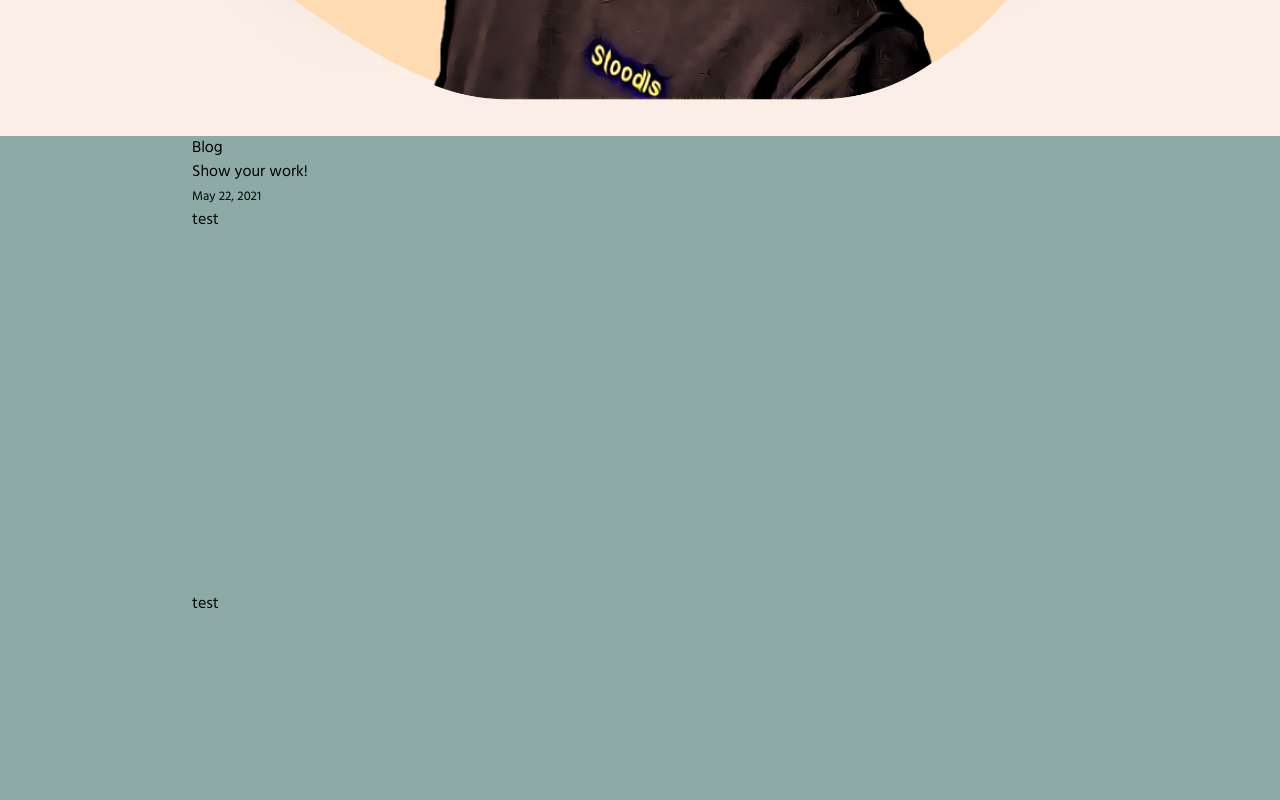
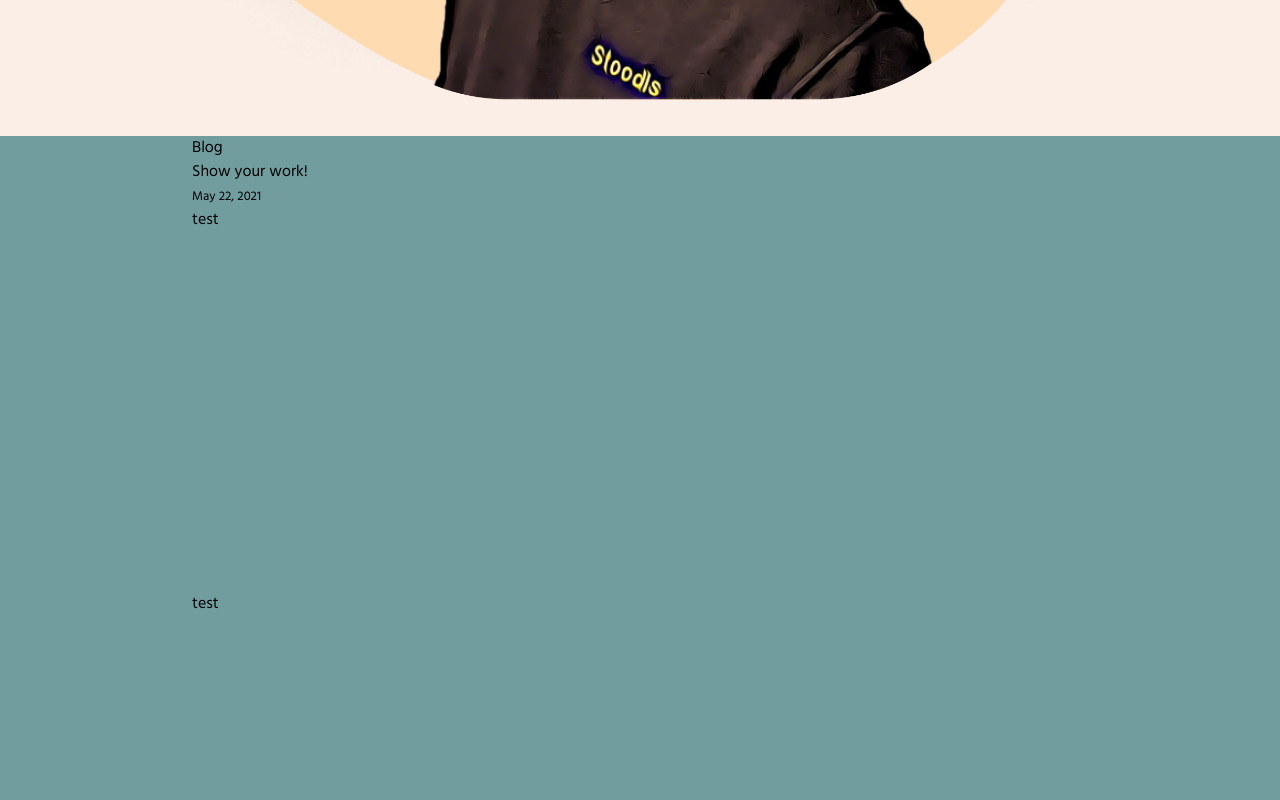
Before and after one commit to dharshatharan/dharsh.dev, a Next.js app: page / in a window 1280 px wide. Shown: the part 660-1460 px from the top of the page. Built offline with nearby package versions, Linux system fonts and the light colour scheme.

Commit message:
Change divider colour

```diff
--- a/tailwind.config.js
+++ b/tailwind.config.js
@@ -4,7 +4,7 @@ module.exports = {
   theme: {
     extend: {
       colors: {
-        'teal-grey': '#8DAAA6',
+        'teal-grey': '#729D9E',
         'off-white': '#FBEEE6',
         'dark-grey': '#61726F',
         'pale-yellow': '#FEDBB1'
```
Also changed, not shown: public/images/funky-divider.svg.
